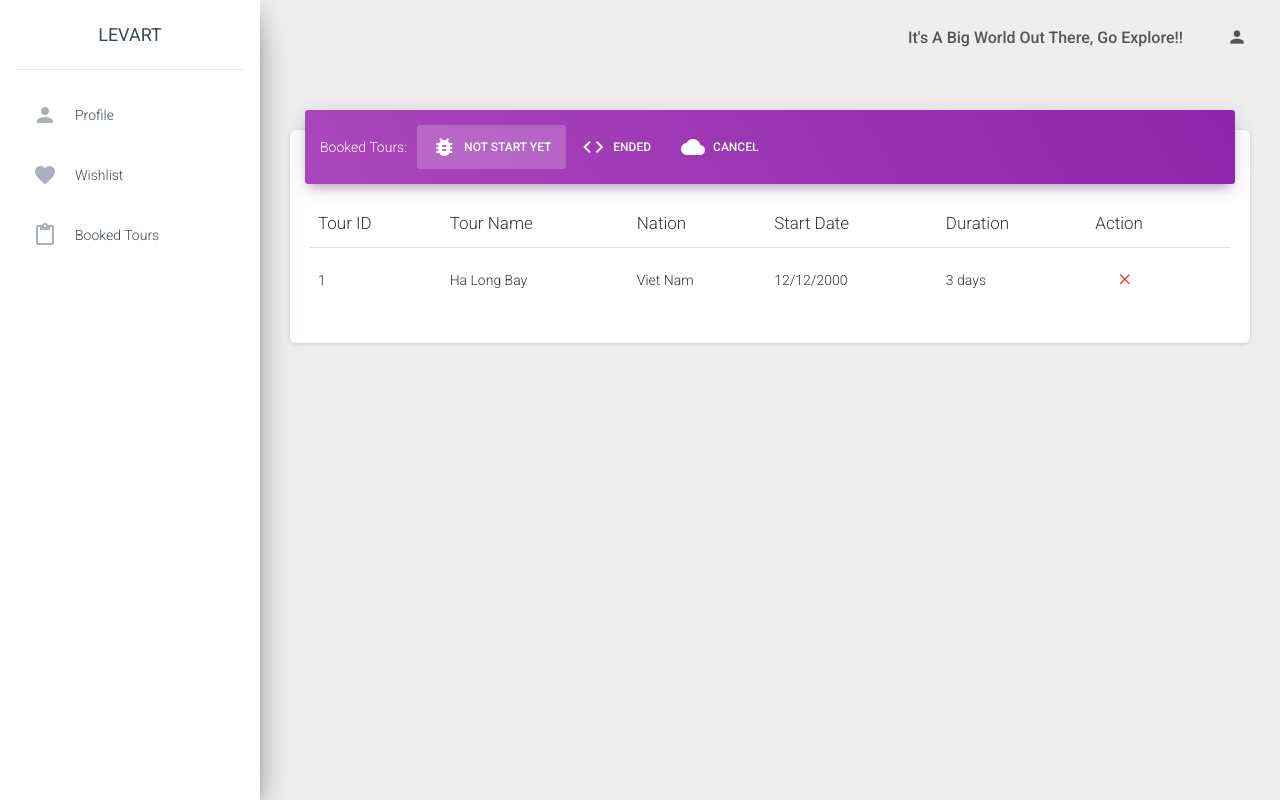
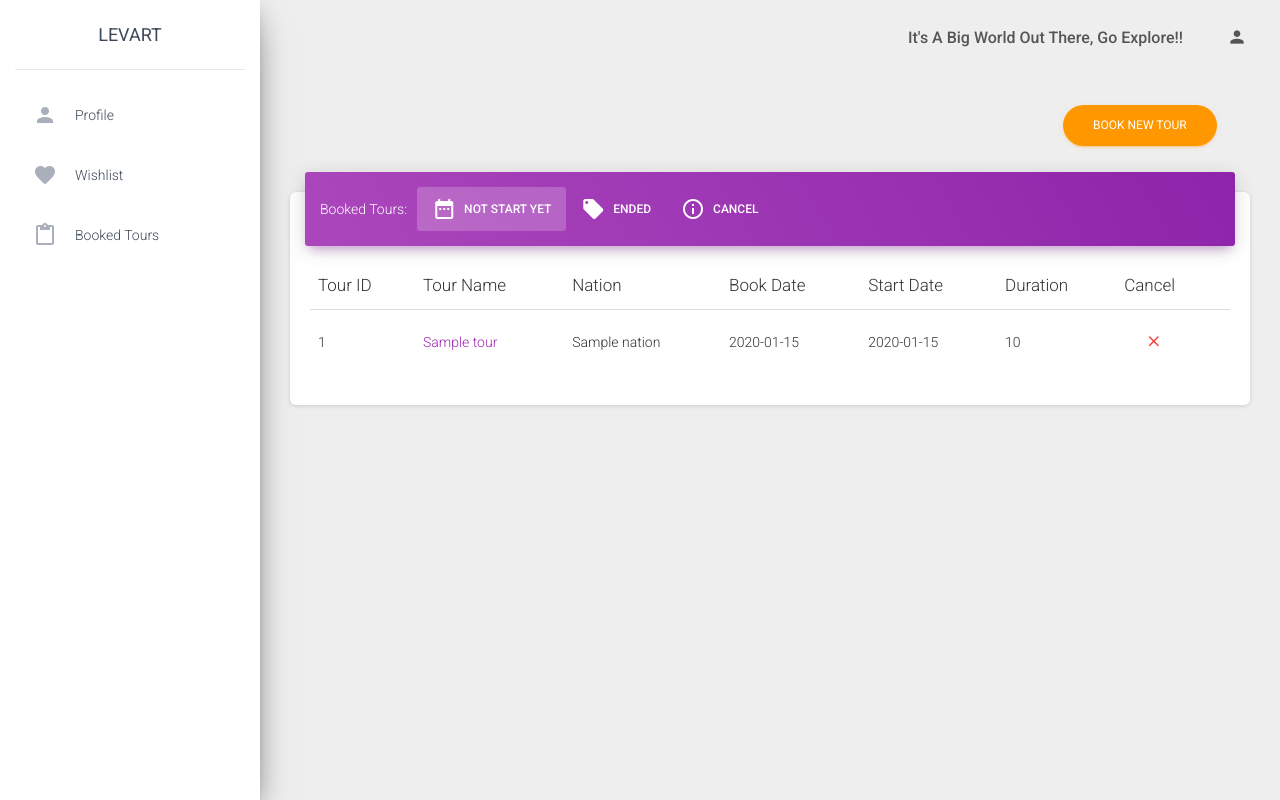
Before and after one commit to Sportaholic-21/UIT-IE303-TravelWeb, a Java web app: template src/main/webapp/WEB-INF/views/user/bookedTours.jsp in a window 1280 px wide. Run offline with Spring Boot 4, a stand-in JSP engine, Linux system fonts and the light colour scheme; the template is opened without the code that fills it: most values are stand-ins (such as "Sample title", 1, 10 or a date in 2020); the project's own start-up code is not run, and a stand-in starts its controllers and pages; database files in the repository are not loaded; some libraries are stand-ins or nearby versions.

Commit message:
#27 Booked Tours - Fill Front-end side with db

```diff
--- a/src/main/webapp/WEB-INF/views/user/bookedTours.jsp
+++ b/src/main/webapp/WEB-INF/views/user/bookedTours.jsp
@@ -5,6 +5,7 @@
 <t:userpage>
 	<jsp:body>
 	 <div class="row">
+	 		<a href="${pageContext.request.contextPath}/contact"  class="btn btn-warning btn-round ml-auto mr-5 mb-3">Book New Tour</a>
             <div class="col-md-12">
               <div class="card">
                 <div
@@ -16,21 +17,21 @@
                         <li class="nav-item">
                           <a class="nav-link active" href="#profile"
 										data-toggle="tab">
-                            <i class="material-icons">bug_report</i> Not Start Yet
+                            <i class="material-icons">date_range</i> Not Start Yet
                             <div class="ripple-container"></div>
                           </a>
                         </li>
                         <li class="nav-item">
                           <a class="nav-link" href="#messages"
 										data-toggle="tab">
-                            <i class="material-icons">code</i> Ended
+                            <i class="material-icons">local_offer</i> Ended
                             <div class="ripple-container"></div>
                           </a>
                         </li>
                         <li class="nav-item">
                           <a class="nav-link" href="#settings"
 										data-toggle="tab">
-                            <i class="material-icons">cloud</i> Cancel
+                            <i class="material-icons">info_outline</i> Cancel
                             <div class="ripple-container"></div>
                           </a>
                         </li>
@@ -47,27 +48,32 @@
                       		<th>Tour ID</th>
                       		<th>Tour Name</th>
                       		<th>Nation</th>
+                      		<th>Book Date</th>
                       		<th>Start Date</th>
                       		<th>Duration</th>
-                      		<th>Action</th>
+                      		<th>Cancel</th>
                       	</tr>
                       </thead>
                         <tbody>
+                        <c:forEach var="tourNotStart" items="${tourNotStarts}">
                           <tr>
+                            <td>${tourNotStart.tourBookingID}</td>
                             <td>
-                              1
-                            </td>
-                            <td>Ha Long Bay</td>
-                            <td>Viet Nam</td>
-                            <td>12/12/2000</td>
-                            <td>3 days</td>
+                            	<a href="${pageContext.request.contextPath}/tour-detail/${tourNotStart.tour.tourID }"
+                    				>${tourNotStart.tour.tourName }</a
+                  			></td>
+                            <td>${tourNotStart.tour.nation.nationName}</td>
+                            <td>${tourNotStart.bookDate}</td>
+                            <td>${tourNotStart.scheduleDate}</td>
+                            <td>${tourNotStart.tour.duration}</td>
                             <td>
-                              <button type="button" rel="tooltip"
-													title="Cancel" class="btn btn-danger btn-link btn-sm">
+                              <button data-type="delete" data-toggle="modal" data-target="#deleteModel" data-id="${tourNotStart.tourBookingID}" data-link="${pageContext.request.contextPath}/user/booked-tour/api/delete" type="button" rel="tooltip"
+													title="Cancel" class="btn btn-danger btn-link btn-sm deleteBtn">
                                 <i class="material-icons">close</i>
                               </button>
                             </td>
                           </tr>
+                          </c:forEach>
                         </tbody>
                       </table>
                     </div>
@@ -78,22 +84,37 @@
                       		<th>Tour ID</th>
                       		<th>Tour Name</th>
                       		<th>Nation</th>
+                      		<th>Book Date</th>
                       		<th>Start Date</th>
                       		<th>Duration</th>
                       		<th>Feeling</th>
                       	</tr>
                       </thead>
                         <tbody>
+                        <c:forEach var="tourEnd" items="${tourEnds}">
     	                      <tr>
+	                          	<td>${tourEnd.tourBookingID}</td>
 								<td>
-                              1
+                    	        	<a href="${pageContext.request.contextPath}/tour-detail/${tourEnd.tour.tourID }"
+                    					>${tourEnd.tour.tourName }</a
+                  				></td>
+	                            <td>${tourEnd.tour.nation.nationName}</td>
+	                            <td>${tourEnd.bookDate}</td>
+	                            <td>${tourEnd.scheduleDate}</td>
+	                            <td>${tourEnd.tour.duration}</td>
+	                            <c:choose>
+									  <c:when test="${tourEnd.feedback ne null}">
+									    	<td>
+									    		<p>${tourEnd.feedback.start}</p>
+									    		<p>${tourEnd.feedback.feedbackMessage}</p>
 									    	</td>
-                            <td>Ha Long Bay</td>
-                            <td>Viet Nam</td>
-                            <td>12/12/2000</td>
-                            <td>3 days</td>
-                            <td>abc</td>
+									  </c:when>
+									  <c:otherwise>
+									    	<td><a href="${pageContext.request.contextPath}/feedback?id=${tourEnd.tour.tourID }"  class="btn btn-link">Give feedback</a></td>
+									  </c:otherwise>
+								</c:choose>
  	                          </tr>
+                          </c:forEach>
                         </tbody>
                       </table>
                     </div>
@@ -106,25 +127,29 @@
                       		<th>Nation</th>
                       		<th>Start Date</th>
                       		<th>Duration</th>
-                      		<th>Action</th>
+                      		<th>Recover</th>
                       	</tr>
                       </thead>
                         <tbody>
+                        <c:forEach var="tourCancel" items="${tourCancels}">
                           <tr>
+                          		<td>${tourCancel.tourBookingID}</td>
 								<td>
-                              1
-                            </td>
-                            <td>Ha Long Bay</td>
-                            <td>Viet Nam</td>
-                            <td>12/12/2000</td>
-                            <td>3 days</td>
+                    	        	<a href="${pageContext.request.contextPath}/tour-detail/${tourCancel.tour.tourID }"
+                    					>${tourCancel.tour.tourName }</a
+                  				></td>
+	                            <td>${tourCancel.tour.nation.nationName}</td>
+	                            <td>${tourCancel.bookDate}</td>
+	                            <td>${tourCancel.scheduleDate}</td>
+	                            <td>${tourCancel.tour.duration}</td>
 	                            <td>
-                              <button type="button" rel="tooltip"
-													title="Cancel" class="btn btn-danger btn-link btn-sm">
-                                <i class="material-icons">close</i>
+		                            <button data-toggle="modal" data-type="recover" data-target="#deleteModel" data-id="${tourNotStart.tourBookingID}" data-link="${pageContext.request.contextPath}/user/booked-tour/api/recover" type="button" rel="tooltip"
+														title="Recover" class="btn btn-danger btn-link btn-sm deleteBtn">
+	                                	<i class="material-icons">update</i>
 	                              </button>
                             	</td>
                           	</tr>
+                          </c:forEach>
                         </tbody>
                       </table>
                     </div>
@@ -133,6 +158,35 @@
               </div>
               </div>
             </div>
-
+            <div
+			  class="modal fade"
+			  id="deleteModel"
+			  tabindex="-1"
+			  aria-labelledby="exampleModalLabel"
+			  aria-hidden="true"
+			>
+			  <div class="modal-dialog">
+			    <div class="modal-content">
+			      <div class="modal-header">
+			        <h5 class="modal-title" id="exampleModalLabel"></h5>
+			        <button
+			          type="button"
+			          class="close"
+			          data-dismiss="modal"
+			          aria-label="Close"
+			        >
+			          <span aria-hidden="true">&times;</span>
+			        </button>
+			      </div>
+			      <div class="modal-body"><span id="confirmBody"></span> <span id="id"></span></div>
+			      <div class="modal-footer">
+			        <button type="button" class="btn btn-secondary" data-dismiss="modal">
+			          Close
+			        </button>
+			        <a type="button" class="btn btn-danger" id="deleteLink"></a>
+			      </div>
+			    </div>
+			  </div>
+			</div>
 	</jsp:body>
 </t:userpage>
--- a/src/main/webapp/resources/user/css/style.css
+++ b/src/main/webapp/resources/user/css/style.css
@@ -18,3 +18,8 @@
 .map-container {
 	height: 487px;
 }
+
+.cta {
+	background: #FF9800;
+	border-radius
+}
```
Also changed, not shown: src/main/java/com/levart/controller/UserController.java (+37 -1 lines), src/main/java/com/levart/hibernate/dao/AccountDAO.java (+25 -0 lines). Lines whose indentation alone changed are shown as unchanged.
